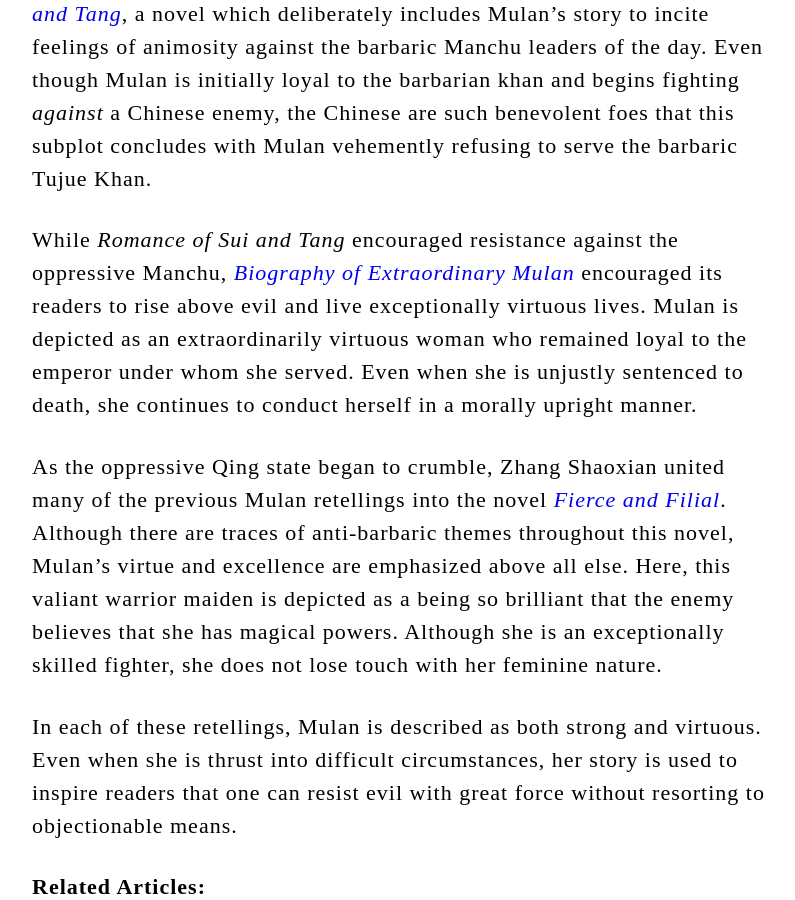
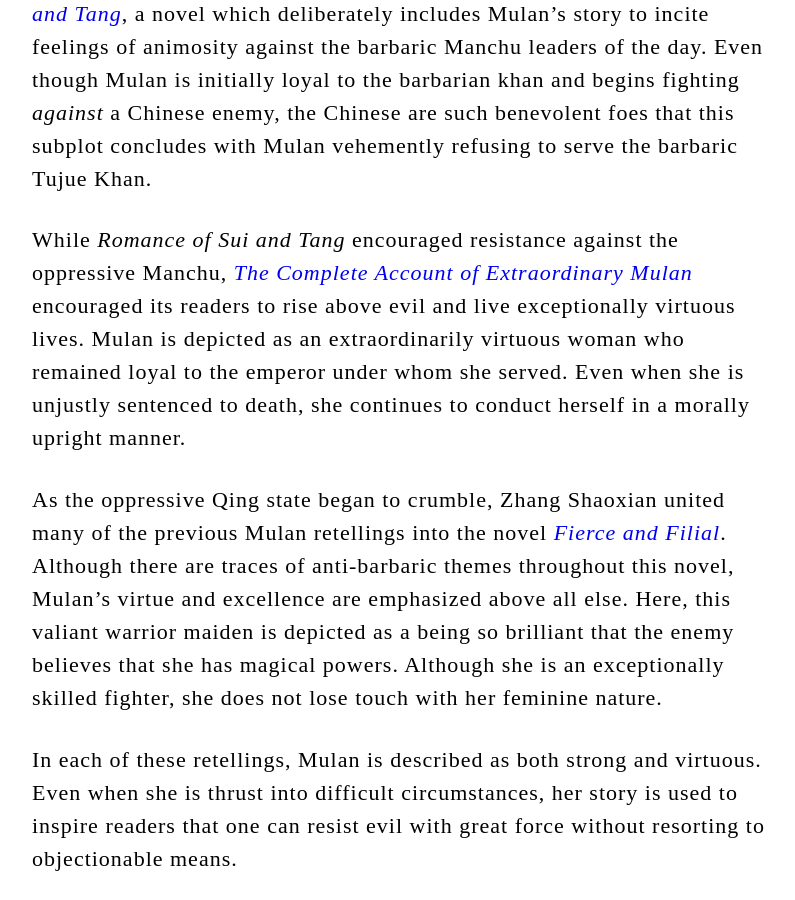
Before and after one commit to PhilipNaudus/simple_site-gh-pages, a Jekyll site: the page built from pages/qing/legend-of-mulan-qing-dynasty.md, in a window 1280 px wide and 900 px high, scrolled down 1381 px. Shown: the whole window, without its empty margins (238-1033 px from the left). Built offline with Jekyll 4.4.1, drawn with Linux system fonts in a browser that asks for light colours; some web fonts are replaced; comment, search, counter and statistics services are not loaded.

Commit message:
bio -> complete

```diff
--- a/pages/qing/legend-of-mulan-qing-dynasty.md
+++ b/pages/qing/legend-of-mulan-qing-dynasty.md
@@ -15,7 +15,7 @@ During this time, the legend of Mulan experienced a surge in popularity amongst
 
 During the late seventeenth century, Chu Renhuo released [*Romance of Sui and Tang*](/pages/qing/romance-of-sui-and-tang), a novel which deliberately includes Mulan's story to incite feelings of animosity against the barbaric Manchu leaders of the day. Even though Mulan is initially loyal to the barbarian khan and begins fighting *against* a Chinese enemy, the Chinese are such benevolent foes that this subplot concludes with Mulan vehemently refusing to serve the barbaric Tujue Khan.
 
-While *Romance of Sui and Tang* encouraged resistance against the oppressive Manchu, [*Biography of Extraordinary Mulan*](/pages/qing/biography-of-extraordinary-mulan) encouraged its readers to rise above evil and live exceptionally virtuous lives. Mulan is depicted as an extraordinarily virtuous woman who remained loyal to the emperor under whom she served. Even when she is unjustly sentenced to death, she continues to conduct herself in a morally upright manner.
+While *Romance of Sui and Tang* encouraged resistance against the oppressive Manchu, [*The Complete Account of Extraordinary Mulan*](/pages/qing/complete-account-of-extraordinary-mulan) encouraged its readers to rise above evil and live exceptionally virtuous lives. Mulan is depicted as an extraordinarily virtuous woman who remained loyal to the emperor under whom she served. Even when she is unjustly sentenced to death, she continues to conduct herself in a morally upright manner.
 
 As the oppressive Qing state began to crumble, Zhang Shaoxian united many of the previous Mulan retellings into the novel [*Fierce and Filial*](/pages/qing/fierce-and-filial). Although there are traces of anti-barbaric themes throughout this novel, Mulan's virtue and excellence are emphasized above all else. Here, this valiant warrior maiden is depicted as a being so brilliant that the enemy believes that she has magical powers. Although she is an exceptionally skilled fighter, she does not lose touch with her feminine nature.
 
```
